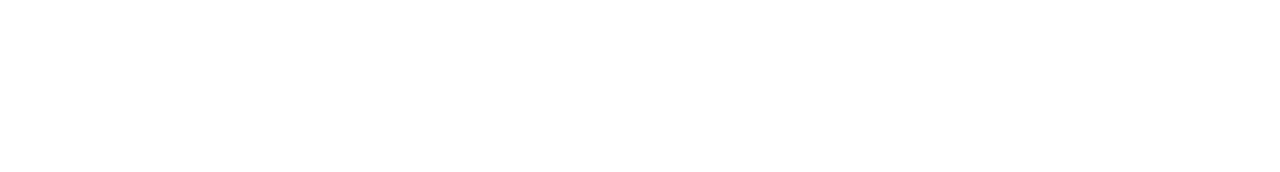
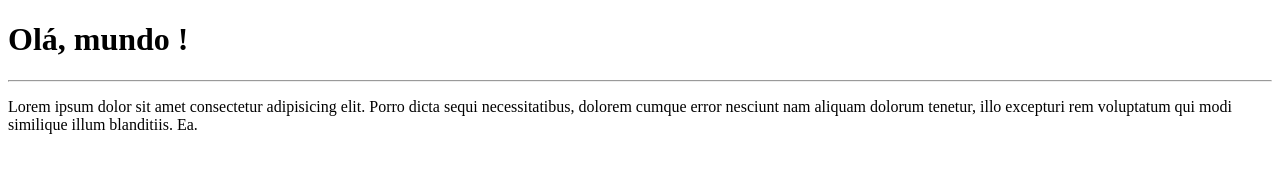
Before and after one commit to PedroHenriqueMayrink/Git-Github-CursoemVideo, a plain HTML site: page siteteste/index.html in a window 1280 px wide. Drawn offline with Linux system fonts and the light colour scheme.

Commit message:
Criado primeiro pararafo do site

```diff
--- a/siteteste/index.html
+++ b/siteteste/index.html
@@ -1,11 +1,15 @@
 <!DOCTYPE html>
-<html lang="en">
+<html lang="pt-br">
 <head>
     <meta charset="UTF-8">
     <meta name="viewport" content="width=device-width, initial-scale=1.0">
     <title>Repositório git</title>
 </head>
 <body>
+    <h1>
+        Olá, mundo !
+    </h1><hr>
+    <p>Lorem ipsum dolor sit amet consectetur adipisicing elit. Porro dicta sequi necessitatibus, dolorem cumque error nesciunt nam aliquam dolorum tenetur, illo excepturi rem voluptatum qui modi similique illum blanditiis. Ea.</p>
 
 </body>
 </html>
```
